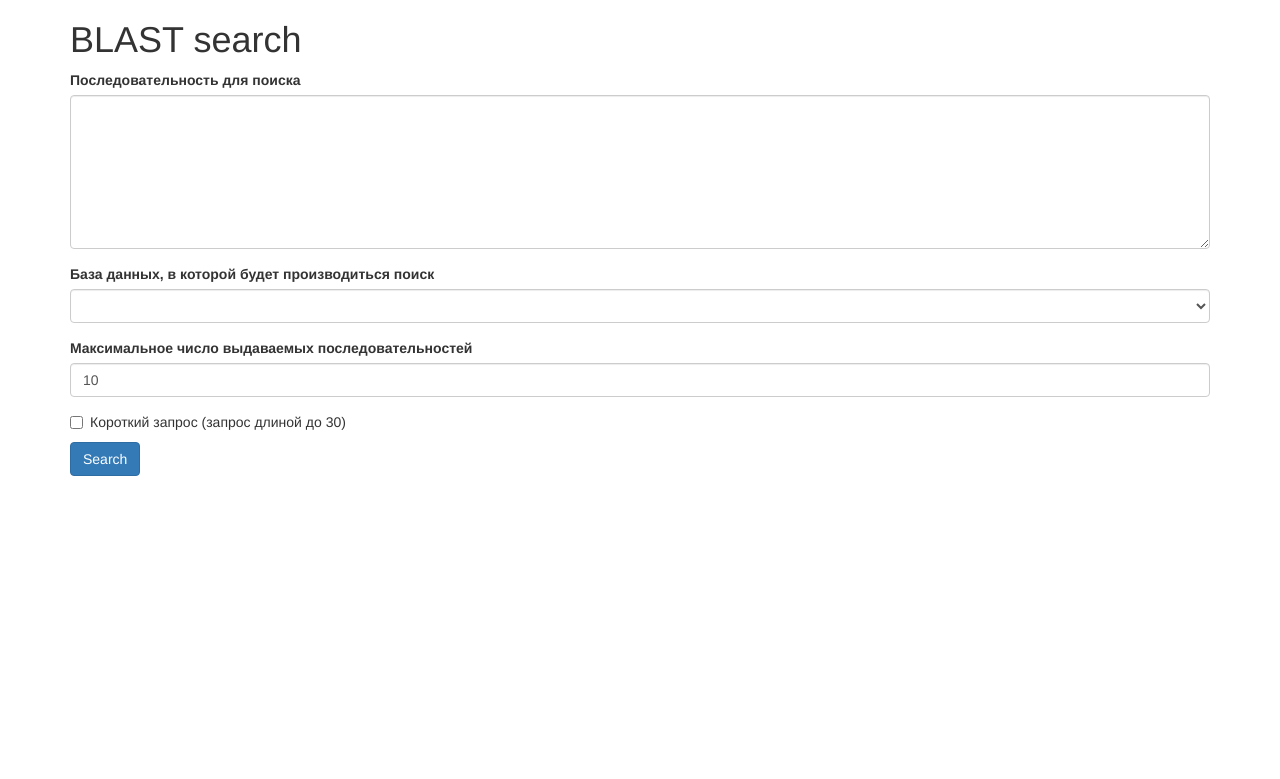
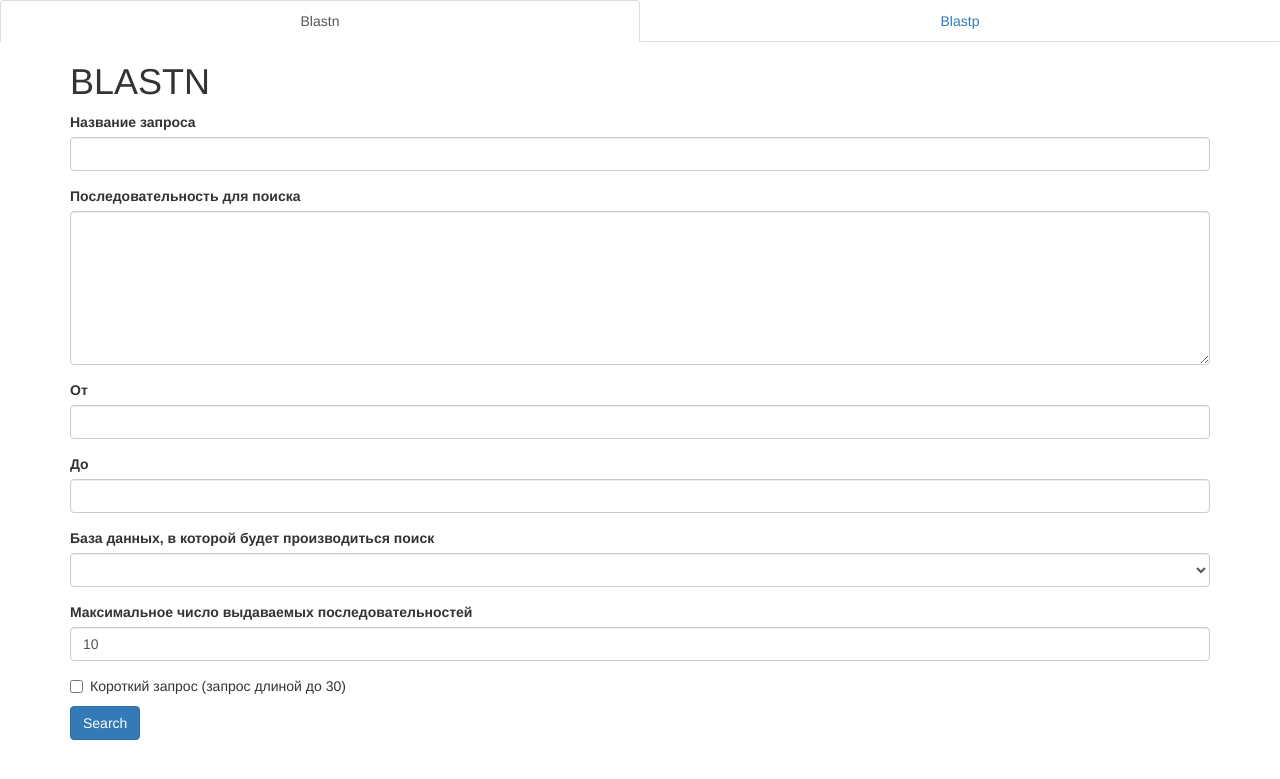
Before and after one commit to d1nd1s/blast_search, a Flask app: page / in a window 1280 px wide. Shown: the top 779 px of the page. Run offline with Flask 2, Linux system fonts and the light colour scheme; lists and menus that the app fills with data are empty; parts of the project's set-up code (start-up, migrations or seed data) failed here and were passed over; some libraries are stand-ins or nearby versions.

Commit message:
blastp template added

```diff
--- a/app.py
+++ b/app.py
@@ -27,27 +27,50 @@ Bootstrap(app)
 def index():
     form = SearchForm()
     if form.validate_on_submit():
-        cmd = ['blastn', '-db',  'db/'+form.data['search_db'], '-outfmt',  '5', '-max_target_seqs', str(form.data['max_target_sequences'])]
         # input_bytes = form.data['sequence'].decode('utf8')
+        if form.data['query_from'] and form.data['query_to']:
+            lb = int(form.data['query_from']) - 1
+            rb = int(form.data['query_to']) - 1
+            seq = form.data['sequence'][lb:rb]
+        else:
+            seq = form.data['sequence']
+        cmd = ['blastn', '-db', 'db/' + form.data['search_db'], '-outfmt', '5',
+               '-max_target_seqs', str(form.data['max_target_sequences'])
+               ]
         sp_run = subprocess.run(cmd,
-                                input=form.data['sequence'],
+                                input=seq,
                                 capture_output=True,
                                 encoding='utf-8')
-
         result = Selector(
             text=sp_run.stdout,
             type='xml')
-
         dict = {c.root.tag: c.xpath('./text()').get().strip() for c in result.xpath('//*')}
         # s = {(k, v) for (k, v) in dict.items() if v}
-        return render_template('result.html', data={'query': form.data['sequence'], 'result': dict, 'db': form.data['search_db'],
-                                                    'program': dict['BlastOutput_program'], 'query_id': dict['BlastOutput_query-ID'],
-                                                    'results': [{'a': 1, 'b': 2, 'id':'aasdasd'}, {'a':3, 'b':4, 'id':'sdfsdf'}]
-                                                    })
+        a = "".join(dict['Hsp_midline'])
+        data = {'query': form.data['sequence'], 'result': dict, 'db': form.data['search_db'],
+                'program': dict['BlastOutput_program'], 'query_id': dict['BlastOutput_query-ID'],
+                'results': [{'name': dict['Hit_def'], 'def': dict['Hit_def'], 'evalue': dict['Hsp_evalue'],
+                             'query_cover': str(round((len(a.replace(' ','')) / len(a)) * 100)) + '%'}],
+                'alignment': [{'Hsp_qseq': dict['Hsp_qseq'], 'Hsp_hseq': dict['Hsp_hseq'], 'Hsp_midline': a}],
+                'job_title': form.data['job_title'],
+                'query_from': form.data['query_from'],
+                'query_to': form.data['query_to'],
+                }
+        return render_template('result.html', data=data)
     return render_template('index.html', form=form)
 
+
+# [{'name': i, 'def': i, 'id': } for i in dict['Hit_def']]
+# [{'a': 1, 'b': 2, 'id':'aasdasd'}, {'a':3, 'b':4, 'id':'sdfsdf'}]
+# }
+
+# Hit_def - описание
+# Hsp_qseq - последовательность которую ищем
+# Hsp_hseq - то что нашлось
+# Hsp_midline - разделитель
+
 # def allowed_file(filename):
-#     return '.' in filename and \
+#     return '.' in filename and
 #            filename.rsplit('.', 1)[1].lower() in ALLOWED_EXTENSIONS
 # @app.route('/login', methods=["GET", "POST"])
 # def login():
--- a/forms.py
+++ b/forms.py
@@ -8,18 +8,18 @@ from wtforms.widgets import TextArea
 import os
 
 # DB_CHOICES = ["Не выбрано", "Nucleotide", "WGS", "Reference Genome"]
-DB_CHOICES = [l.name[:-4] for l in os.scandir('db') if l.name[-3:]=='nin']
+DB_CHOICES = [l.name[:-4] for l in os.scandir('db2') if l.name[-3:]=='nin']
 MAX_TAR_SEQ = ["Не выбрано", 10, 50, 100, 250, 500, 1000, 5000]
-
+DB_CHOICES_PROT = [l.name[:-4] for l in os.scandir('dbp') if l.name[-3:]=='pin']
 
 class SearchForm(FlaskForm):
     sequence = TextAreaField('Последовательность для поиска', [validators.length(min=10, message='Минимальная длина строки для поиска: 10 нуклеотидов')], render_kw={"rows": 7, "cols": 11})
     # file = FileField('Или выберите файл', [validators.optional()])
     # query subrange (a, b)
-    # query_from = StringField('От', [validators.length(max=20)])
-    # query_to = StringField('Дo', [validators.optional(), validators.length(max=20)])
+    query_from = StringField('От', [validators.length(max=20)])
+    query_to = StringField('Дo', [validators.optional(), validators.length(max=20)])
     # job title
-    # job_title = TextField('Название запроса')
+    job_title = TextField('Название запроса')
     # choose database
     search_db = SelectField('База данных, в которой будет производиться поиск',
                             choices=DB_CHOICES, validators=[DataRequired()])
@@ -33,5 +33,15 @@ class SearchForm(FlaskForm):
     max_target_sequences = IntegerField('Максимальное число выдаваемых последовательностей', default=10, validators=[NumberRange(0, 100, message='Введите число в диапазоне от 0 до 100')])
     short_query = BooleanField('Короткий запрос (запрос длиной до 30)')
     # e_value = StringField('')
-    # special_check = BooleanField('special')
     # submit = SubmitField('Submit')
+
+
+class BlastPSearch(FlaskForm):
+    sequence = TextAreaField('Последовательность для поиска', [validators.length(min=10, message='Минимальная длина строки для поиска: 10 нуклеотидов')], render_kw={"rows": 7, "cols": 11})
+    query_from = StringField('От', [validators.length(max=20)])
+    query_to = StringField('Дo', [validators.optional(), validators.length(max=20)])
+    job_title = TextField('Название запроса')
+    search_db = SelectField('База данных, в которой будет производиться поиск',
+                            choices=DB_CHOICES_PROT, validators=[DataRequired()])
+    max_target_sequences = IntegerField('Максимальное число выдаваемых последовательностей', default=10, validators=[NumberRange(0, 100, message='Введите число в диапазоне от 0 до 100')])
+    short_query = BooleanField('Короткий запрос (запрос длиной до 30)')
--- a/templates/index.html
+++ b/templates/index.html
@@ -3,16 +3,47 @@
 {% block title %}BLAST Search{% endblock %}
 
 {% block content %}
+    <ul class="nav nav-tabs nav-justified">
+      <li class="active"><a data-toggle="tab" href="#blastn">Blastn</a></li>
+      <li><a data-toggle="tab"href="#blastp">Blastp</a></li>
+    </ul>
+    <div class="tab-content">
+        <div class="tab-pane active"  id="blastn">
+            <div class="container">
                 <form class="form" method="post" role="form">
-        <div class="container">
-            <h1>BLAST search</h1>
+                    <h1>BLASTN</h1>
+                    {{ wtf.form_field(form.job_title) }}
                     {{ form.hidden_tag() }}
                     {{ wtf.form_errors(form, hiddens="only") }}
                     {{ wtf.form_field(form.sequence)}}
+                    {{ wtf.form_field(form.query_from) }}
+                    {{ wtf.form_field(form.query_to) }}
                     {{ wtf.form_field(form.search_db) }}
                     {{ wtf.form_field(form.max_target_sequences) }}
                     {{ wtf.form_field(form.short_query) }}
                     <button class="btn btn-primary" type="submit">Search</button>
+                </form>
             </div>
+        </div>
+        <div class="tab-pane"  id="blastp">
+            <div class="container">
+                <form class="form" method="post" role="form">
+                    <h1>BLASTP</h1>
+                    {{ wtf.form_field(form.job_title) }}
+                    {{ form.hidden_tag() }}
+                    {{ wtf.form_errors(form, hiddens="only") }}
+                    {{ wtf.form_field(form.sequence)}}
+                    {{ wtf.form_field(form.query_from) }}
+                    {{ wtf.form_field(form.query_to) }}
+                    {{ wtf.form_field(form.search_db) }}
+                    {{ wtf.form_field(form.max_target_sequences) }}
+                    {{ wtf.form_field(form.short_query) }}
+                    <button class="btn btn-primary" type="submit">Search</button>
                 </form>
+            </div>
+        </div>
+    </div>
+
+
+
 {% endblock %}
```
Also changed, not shown: templates/result.html (+41 -22 lines), templates/detail.html (renamed from templates/blast_res.html). Lines whose indentation alone changed are shown as unchanged.
